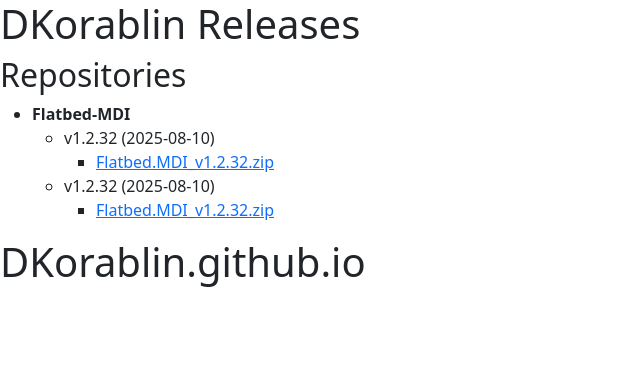
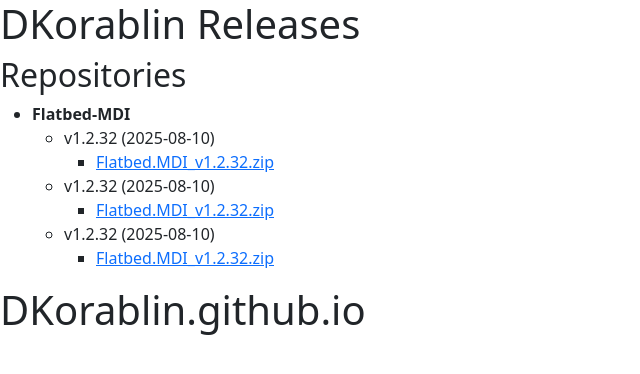
Before and after one commit to DKorablin/DKorablin.github.io, a Jekyll site: the page built from README.md, in a window 1280 px wide. Shown: the top 374 px of the page, without its empty margins (0-640 px from the left). Built offline with Jekyll 4.4.1, drawn with Linux system fonts in a browser that asks for light colours; our own code applies the rules of GitHub Pages for plain Markdown files.

Commit message:
Add release v1.2.32 for Flatbed-MDI

```diff
--- a/_data/Flatbed-MDI.yml
+++ b/_data/Flatbed-MDI.yml
@@ -1,3 +1,8 @@
+- tag: "v1.2.32"
+  date: "2025-08-10"
+  files:
+    - name: "Flatbed.MDI_v1.2.32.zip"
+      url: "/Flatbed-MDI/v1.2.32/Flatbed.MDI_v1.2.32.zip"
 - tag: "v1.2.32"
   date: "2025-08-10"
   files:
```
